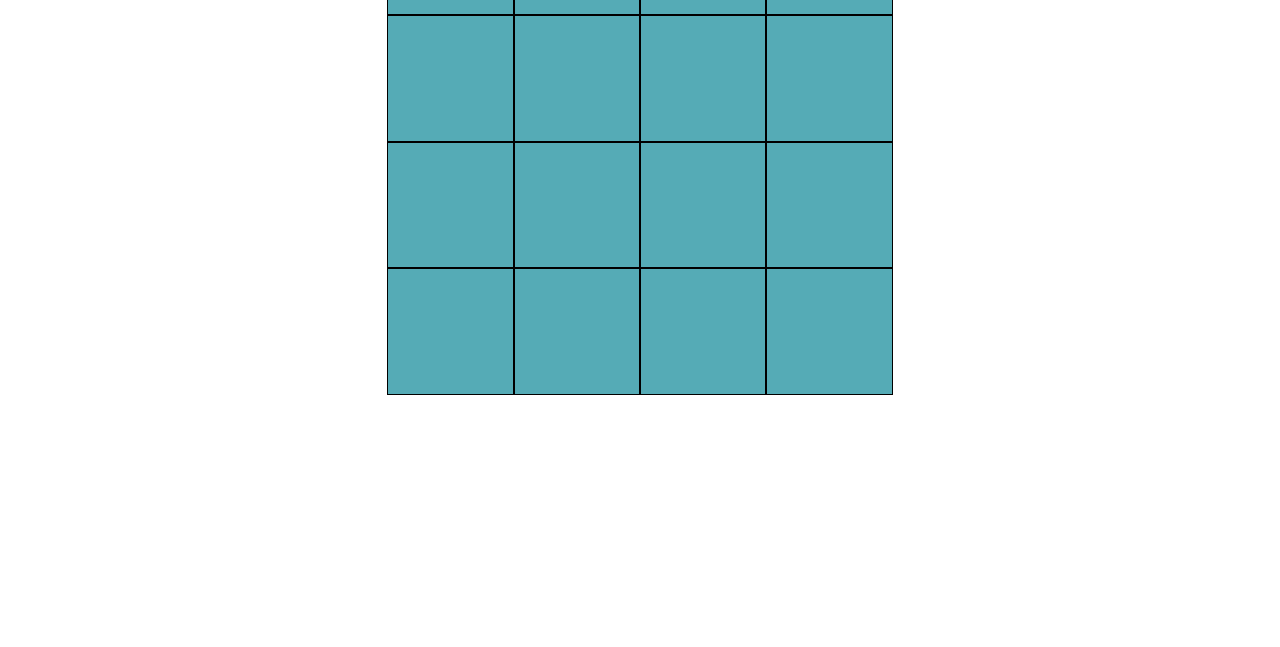
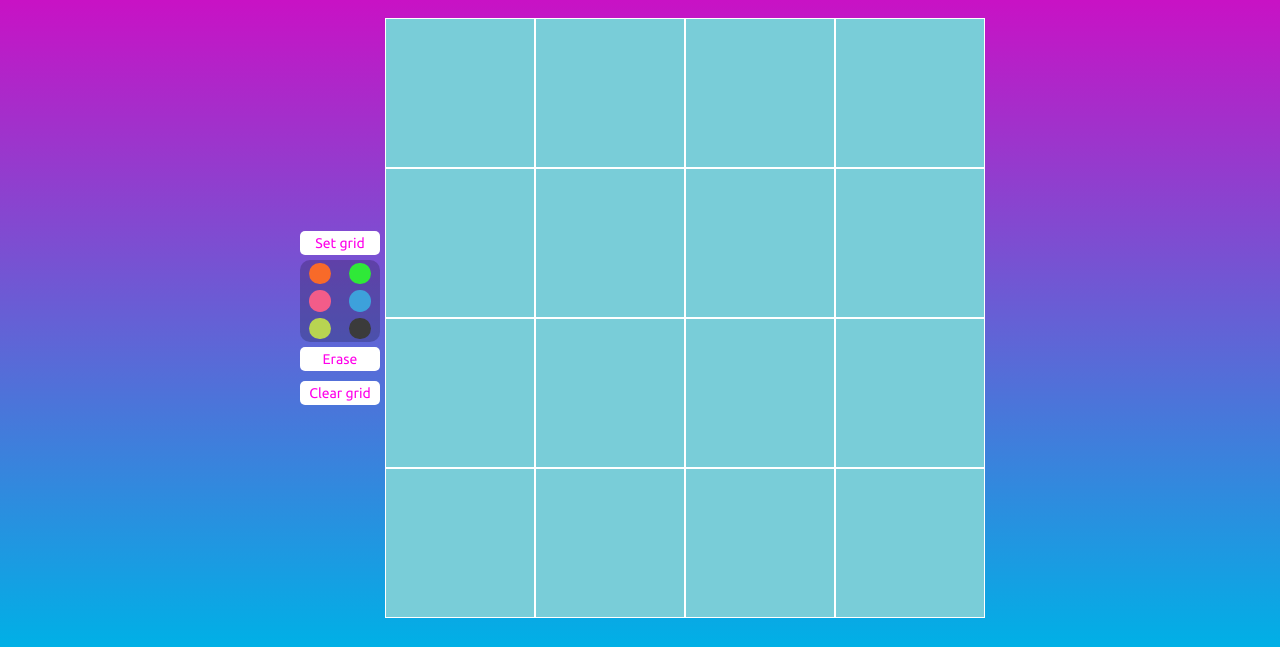
Before and after one commit to zforzed/Etch-A-Sketch, a plain HTML site: page index.html in a window 1280 px wide. Shown: the part 153-800 px from the top of the page. Drawn offline with Linux system fonts and the light colour scheme.

Commit message:
Fixed size grid, added color palette, erase button, clear grid button.

```diff
--- a/index.html
+++ b/index.html
@@ -4,12 +4,30 @@
    <meta charset="UTF-8">
    <meta http-equiv="X-UA-Compatible" content="IE=edge">
    <meta name="viewport" content="width=device-width, initial-scale=1.0">
+   <link rel="preconnect" href="https://fonts.googleapis.com">
+   <link rel="preconnect" href="https://fonts.gstatic.com" crossorigin>
+   <link href="https://fonts.googleapis.com/css2?family=Ubuntu:wght@300;400;700&display=swap" rel="stylesheet">
    <link rel="stylesheet" href="styles.css">
    <title>Etch-A-Sketch</title>
 </head>
 <body>
-   <button>Set grid</button>
-   <div class="container"></div>
+   <p>Etch-A-Sketch</p>
+   <div class="container">
+      <div class="left-panel">
+         <button class="set-grid">Set grid</button>
+         <div class="color-palette">
+            <div class="color color-1"></div>
+            <div class="color color-2"></div>
+            <div class="color color-3"></div>
+            <div class="color color-4"></div>
+            <div class="color color-5"></div>
+            <div class="color color-6"></div>
+         </div>
+         <button class="erase-button">Erase</button>
+         <button class="clear-grid">Clear grid</button>
+      </div>
+      <div class="grid"></div>
+   </div>
 
   <script src="index.js"></script>
 </body>
--- a/index.js
+++ b/index.js
@@ -1,20 +1,61 @@
+// add first load grid 4x4 with eventListener for each square
 let gridSide = 4;
-// add first load grid 4x4 with eventListener for each square
 createGrid(gridSide);
+
+// add two eL to grid to detect whether mouse pressed or not to help detect dragging
+let mousePressed = false;
+document.querySelector(".grid").addEventListener("mousedown", (event) => {
+   mousePressed = true;
+});
+document.querySelector(".grid").addEventListener("mouseup", (event) => {
+   mousePressed = false;
+});
+
+// set default paint color and eL for colors in palette, selected color gets border
+let paintColor = "rgb(163, 195, 199)";
+document.querySelectorAll(".color").forEach(item=>{
+   item.addEventListener("click", (event)=>{
+      paintColor = window.getComputedStyle(event.target).backgroundColor;
+      document.querySelectorAll(".color").forEach(item=>{
+         item.style.border = "none";
+      });
+      event.target.style.border = "2px solid rgb(67, 67, 67)";
+   });
+});
+
 function createGrid(gridSide) {
-   document.querySelector(".container").innerHTML="";
-   let squareWidth = (Math.floor((100/gridSide)*10))/10+"%";
-   for (let i = 0; i < gridSide*gridSide; i++) {
-      document.querySelector(".container").innerHTML += "<div class='square' style='width:"+squareWidth+"'></div>";
+   document.querySelector(".grid").innerHTML = "";
+   let squareWidth = (Math.floor((600 / gridSide) * 10)) / 10 + "px";
+   for (let i = 0; i < gridSide * gridSide; i++) {
+      let div = document.createElement("div");
+      div.style.width = squareWidth;
+      div.classList.add("square");
+      div.addEventListener("mouseover", (event) => {
+         mousePressed ? event.target.style.backgroundColor = paintColor:null;
+         });
+      document.querySelector(".grid").appendChild(div);
    }
-   document.querySelectorAll(".square").forEach(item => {
-      item.addEventListener("mouseover", (event) => {
-         event.target.classList.add("square-hover");
-      });
+};
+
+// Button with popup to set grid side size
+document.querySelector(".set-grid").addEventListener("click", (event) => {
+   gridSide = Number(prompt("Grid side size(1-64): "));
+   if (gridSide > 64) {
+      alert("Grid size can't be more than 64.")
+   } else createGrid(gridSide);
+});
+
+// Clear grid to default color
+document.querySelector(".clear-grid").addEventListener("click", (event)=>{
+   document.querySelectorAll(".square").forEach(item=>{
+      item.style.backgroundColor = "rgb(121, 205, 216)";
    });
-}
-// button with popup to set grid side size
-document.querySelector("button").addEventListener("click", (event) => {
-   gridSide = Number(prompt("Grid side size: "));
-   createGrid(gridSide);
 });
+
+// Erase button set paintColor and removes borders from selected color circle
+document.querySelector(".erase-button").addEventListener("click", (event) => {
+   paintColor = "rgb(121, 205, 216)";
+   document.querySelectorAll(".color").forEach(item => {
+      item.style.border = "none";
+   });
+});
--- a/styles.css
+++ b/styles.css
@@ -1,29 +1,87 @@
+* {
+   font-family: 'Ubuntu', sans-serif;
+}
 body {
    text-align: center;
+   background-image: linear-gradient(rgb(223, 0, 193) 10%, rgb(0, 176, 230));
+   background-attachment: fixed;
 }
-
+.container {
+   display: flex;
+   align-items: center;
+   justify-content: center;
+}
+p {
+   margin: 3vh auto 4vh;
+   font-weight: bold;
+   font-size: 100px;
+   color: rgb(233, 233, 233);
+   text-shadow: 1px 1px 5px black;
+}
+/* left panel elements */
+.left-panel {
+   display: flex;
+   flex-direction: column;
+   align-items: center;
+}
+.color-palette {
+   background-color: rgba(0, 0, 0, 0.2);
+   width: 10vh;
+   border-radius: 10px;
+   display: flex;
+   flex-wrap: wrap;
+   justify-content: space-around;
+}
+.color {
+   width: 27%;
+   aspect-ratio: 1/1;
+   box-sizing: border-box;
+   border-radius: 50%;
+   margin: 3px;
+}
+.color-1 {
+   background-color: rgb(248, 106, 41);
+}
+.color-2 {
+   background-color: rgb(47, 233, 56);
+}
+.color-3 {
+   background-color: rgb(243, 92, 137);
+}
+.color-4 {
+   background-color: rgb(61, 161, 219);
+}
+.color-5 {
+   background-color: rgb(184, 212, 81);
+}
+.color-6 {
+   background-color: rgb(59, 59, 59);
+}
 button {
    font-size: 14px;
+   color:rgb(255, 0, 234);
    width: 10vh;
    height: 3vh;
    border: none;
    border-radius: 5px;
-   background-color: rgb(252, 165, 125);
+   background-color: rgb(255, 255, 255);
    margin: 5px;
 }
 button:hover {
-   background-color: rgb(255, 213, 196);
+   background-color: rgb(173, 243, 255);
 }
-.container {
-   margin: 0 auto;
+
+/* grid elements  */
+.grid {
    display: flex;
-   width: 40%;
+   width: 600px;
    flex-wrap: wrap;
+   padding: 0;
 }
 .square {
    box-sizing: border-box;
-   border: 1px solid black;
-   background-color: rgb(85, 171, 182);
+   border: 1px solid rgb(255, 255, 255);
+   background-color: rgb(121, 205, 216);
    width: 25%;
    aspect-ratio: 1/1;
 }
```
